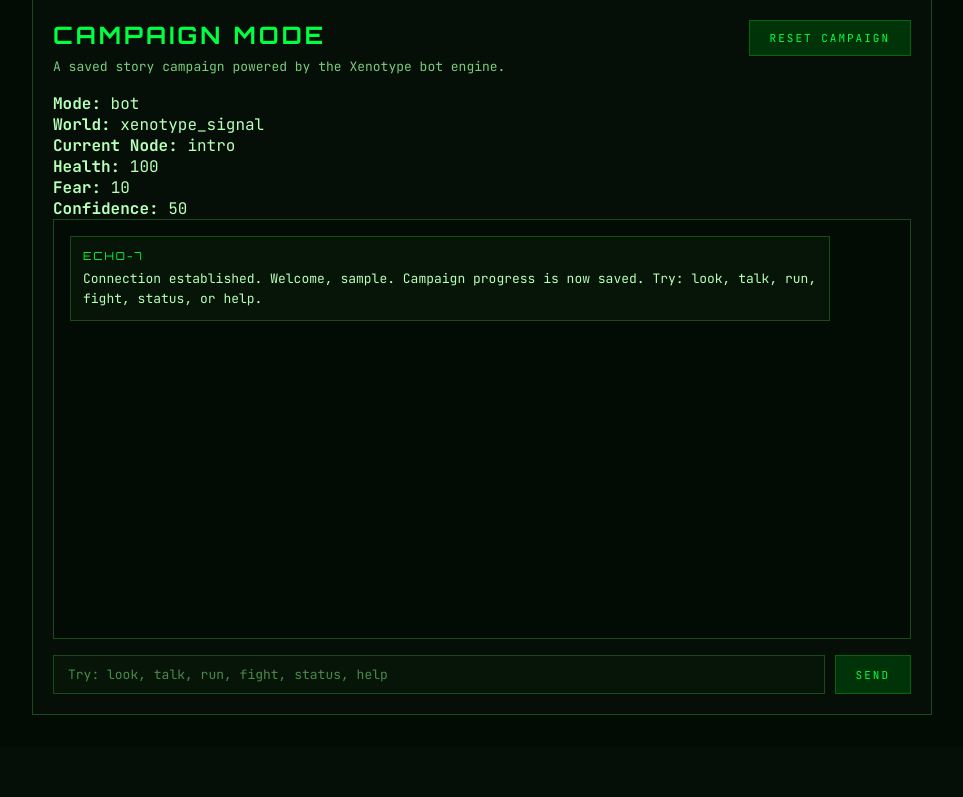
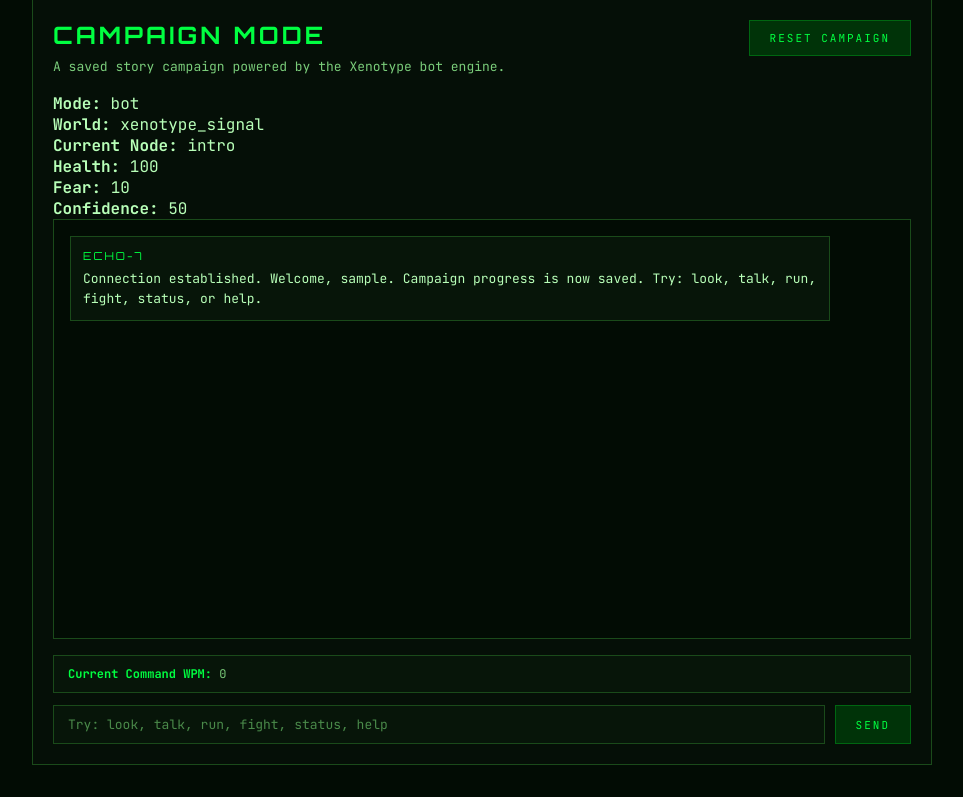
Before and after one commit to taleenaw/xenotype, a Flask app: page /campaign/ in a window 1280 px wide. Shown: the part 86-883 px from the top of the page, without its empty margins (158-1121 px from the left). Before the commit the page ends 801 px from the top, so only its background shows below. Run offline with Flask 3, Linux system fonts and the light colour scheme; the visitor is signed in with stand-in values (Sample User, id 1); data comes from the database, SQL or seed files in the repository; some libraries are stand-ins or nearby versions.

Commit message:
Layout is now fully aplied to Campaign to show WORDS PER MINUTE.

```diff
--- a/app/templates/campaign.html
+++ b/app/templates/campaign.html
@@ -33,6 +33,14 @@
         </div>
     </div>
 
+    <div class="campaign-wpm-panel">
+
+        <strong>Current Command WPM:</strong>
+
+        <span id="campaignWpmValue">0</span>
+
+    </div>
+
     <form id="campaignChatForm" class="campaign-chat-form">
         <input
             id="campaignMessageInput"
@@ -58,6 +66,9 @@ const healthValue = document.getElementById('healthValue');
 const fearValue = document.getElementById('fearValue');
 const confidenceValue = document.getElementById('confidenceValue');
 const csrfToken = "{{ csrf_token() }}";
+const wpmValue = document.getElementById('campaignWpmValue');
+
+let typingStartTime = null;
 
 function scrollChatToBottom() {
     chatLog.scrollTop = chatLog.scrollHeight;
@@ -90,11 +101,53 @@ function updateProgress(progress) {
     confidenceValue.textContent = progress.confidence;
 }
 
+
+messageInput.addEventListener('input', () => {
+    if (!typingStartTime && messageInput.value.length > 0) {
+        typingStartTime = Date.now();
+    }
+
+    const text = messageInput.value.trim();
+
+    if (!typingStartTime || text.length === 0) {
+        wpmValue.textContent = 0;
+        return;
+    }
+
+    const elapsedMinutes = (Date.now() - typingStartTime) / 60000;
+    const charactersTyped = text.length;
+
+    /*
+    Standard typing metric:
+    5 characters = 1 word
+    */
+
+    const estimatedWords = charactersTyped / 5;
+
+    const currentWpm = elapsedMinutes > 0.005
+        ? Math.round(estimatedWords / elapsedMinutes)
+        : 0;
+
+    wpmValue.textContent = Number.isFinite(currentWpm) ? currentWpm : 0;
+});
+
 chatForm.addEventListener('submit', async (event) => {
     event.preventDefault();
 
     const message = messageInput.value.trim();
     if (!message) return;
+
+    const elapsedMinutes = typingStartTime
+        ? (Date.now() - typingStartTime) / 60000
+        : 0;
+
+    const charactersTyped = message.length;
+
+    const estimatedWords = charactersTyped / 5;
+
+    const wpm = elapsedMinutes > 0.005
+        ? Math.round(estimatedWords / elapsedMinutes)
+        : 0;
 
     addMessage({
         speaker: 'You',
@@ -103,6 +156,8 @@ chatForm.addEventListener('submit', async (event) => {
     });
 
     messageInput.value = '';
+    typingStartTime = null;
+    wpmValue.textContent = 0;
 
     const response = await fetch('{{ url_for("campaign.campaign_chat") }}', {
         method: 'POST',
@@ -110,7 +165,10 @@ chatForm.addEventListener('submit', async (event) => {
             'Content-Type': 'application/json',
             'X-CSRFToken': csrfToken
         },
-        body: JSON.stringify({ message })
+        body: JSON.stringify({
+            message: message,
+            wpm: wpm
+        })
     });
 
     const data = await response.json();
```
